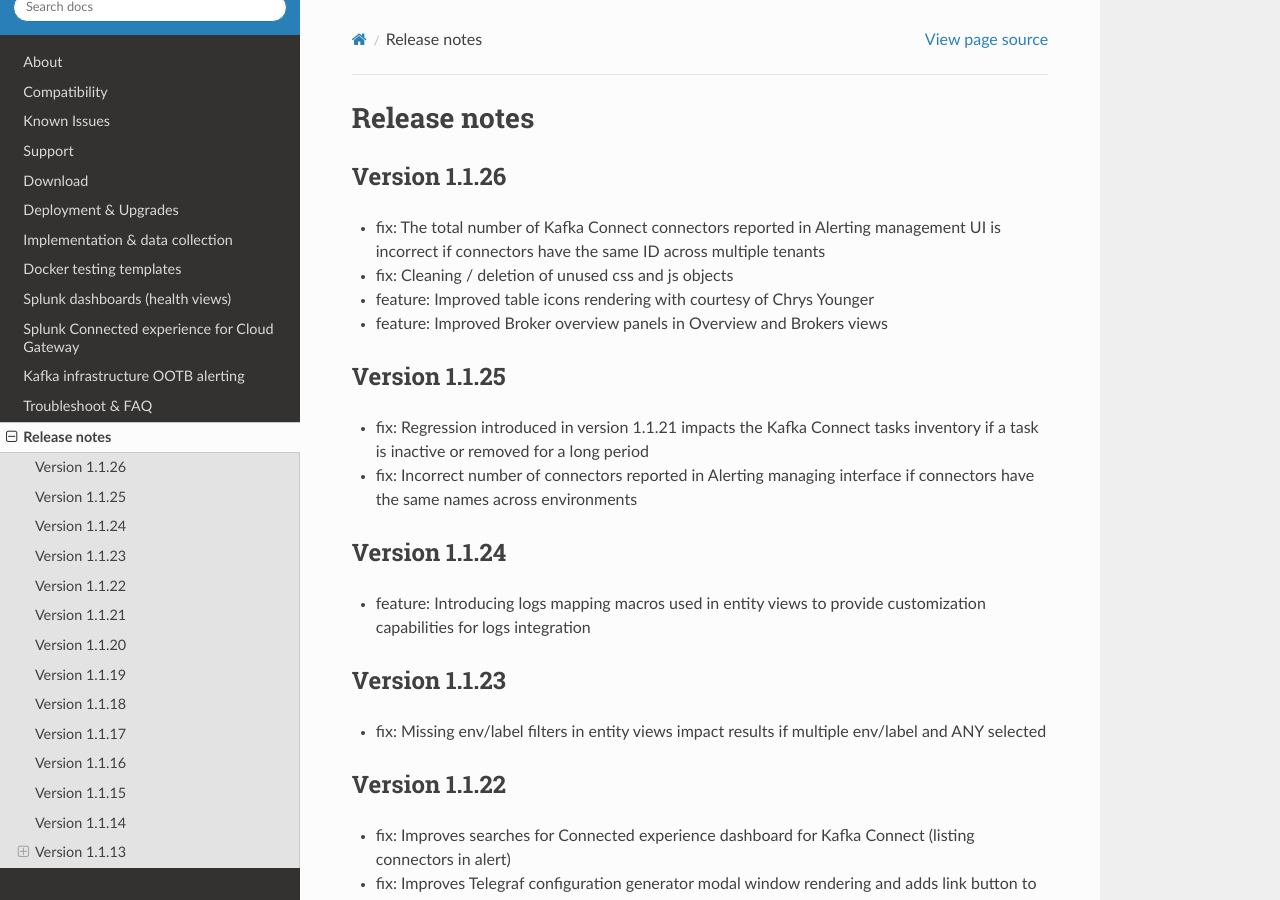
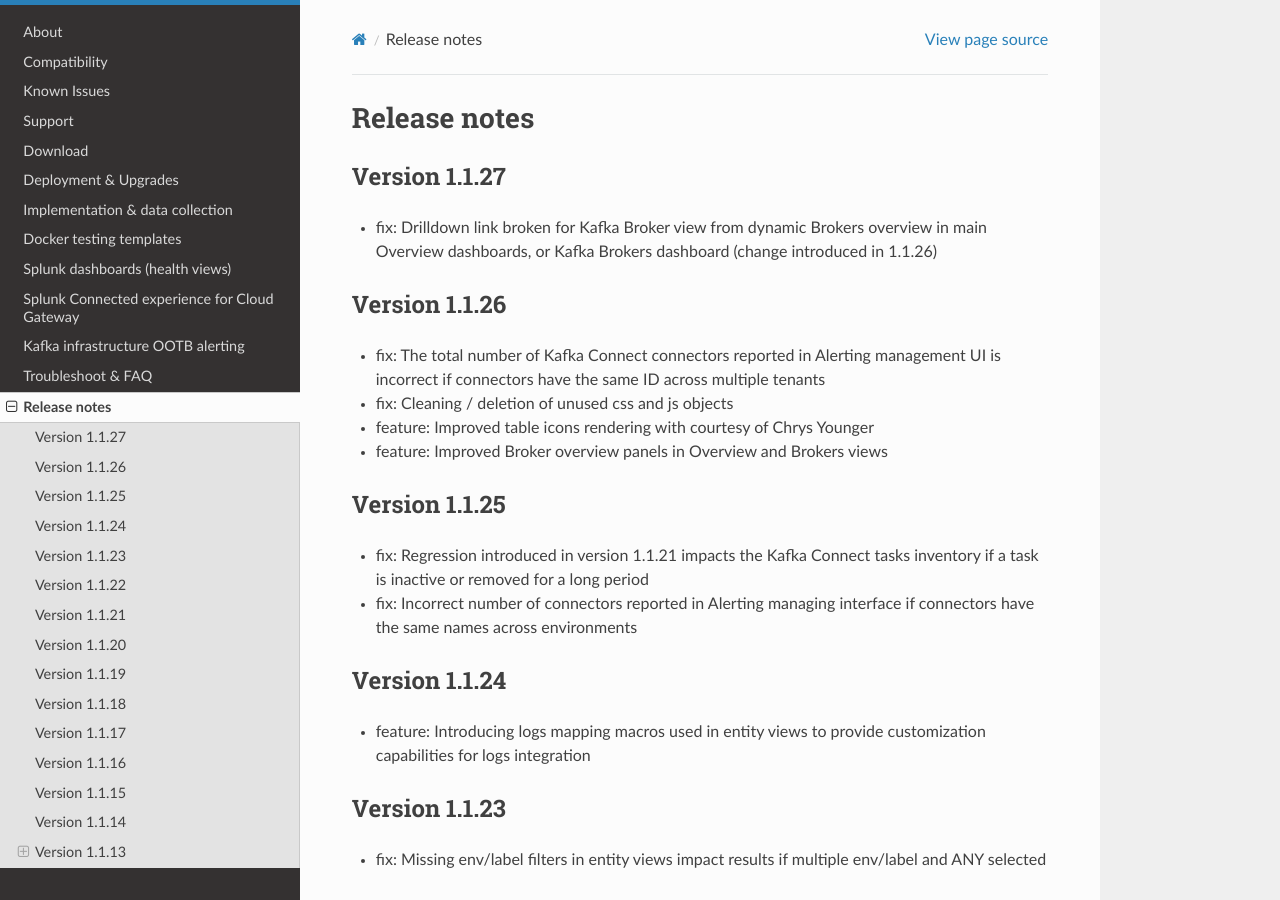
Before and after one commit to guilhemmarchand/telegraf-kafka, a Sphinx documentation site: the page built from docs/releasenotes.rst, in a window 1280 px wide and 900 px high. Built offline with Sphinx 7.4.7 and the Read the Docs theme 2.0.0, drawn with Linux system fonts in a browser that asks for light colours.

Commit message:
Version 1.1.27
- fix: Drilldown link broken for Kafka Broker view from dynamic Brokers overview in main Overview dashboards, or Kafka Brokers dashboard (change introduced in 1.1.26)

```diff
--- a/docs/releasenotes.rst
+++ b/docs/releasenotes.rst
@@ -1,5 +1,11 @@
 Release notes
 #############
+
+==============
+Version 1.1.27
+==============
+
+- fix: Drilldown link broken for Kafka Broker view from dynamic Brokers overview in main Overview dashboards, or Kafka Brokers dashboard (change introduced in 1.1.26)
 
 ==============
 Version 1.1.26
```
Also changed, not shown: 5 other files.
